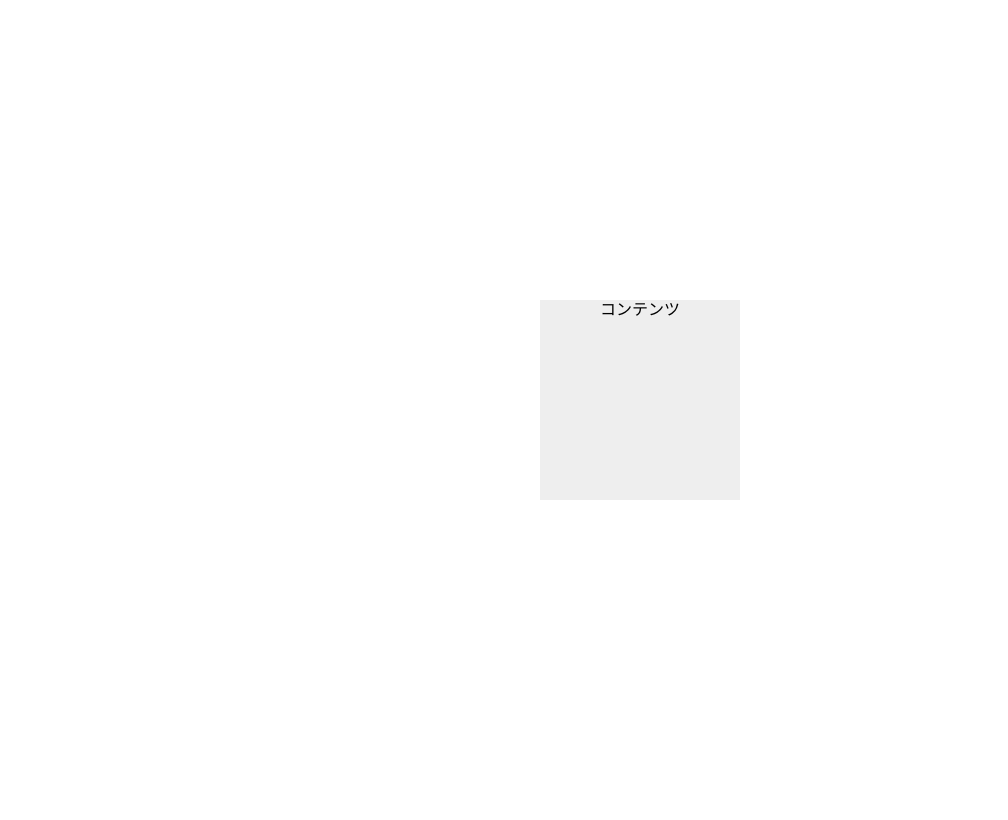
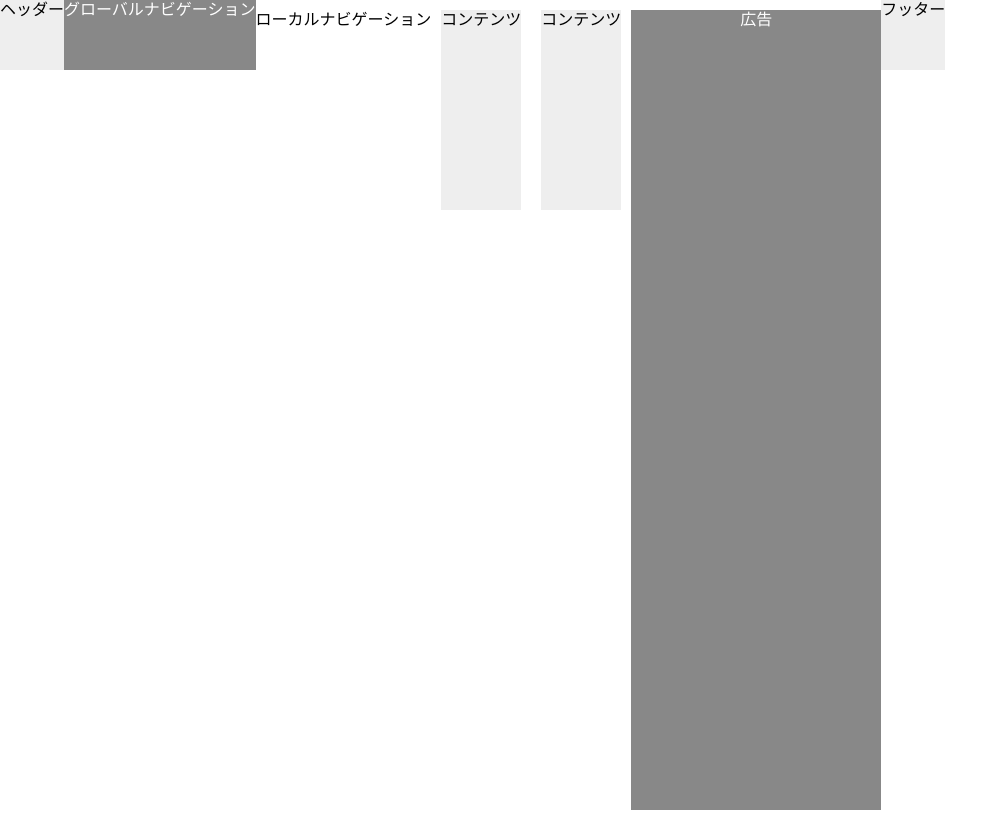
Before and after one commit to masa2205/web_layout_practice, a plain HTML site: page index.html in a window 1280 px wide. Shown: the whole page, without its empty margins (0-1008 px from the left). Drawn offline with Linux system fonts and the light colour scheme.

Commit message:
ニュース系情報サイト

```diff
--- a/index.html
+++ b/index.html
@@ -8,10 +8,30 @@
     <title>web_layout_practice</title>
 </head>
 <body>
+    <header class="header">
+        <p>ヘッダー</p>
+    </header>
+    <div class="glovalNavigation">
+        <p>グローバルナビゲーション</p>
+    </div>
     <main>
-        <div class="content">
-            <p>コンテンツ</p>
+        <div class="localNavigation">
+            <p>ローカルナビゲーション</p>
+        </div>
+        <div class="content-area">
+            <div class="content">
+                <p>コンテンツ</p>
+            </div>
+            <div class="content">
+                <p>コンテンツ</p>
+            </div>
+        </div>
+        <div class="ad">
+            <p>広告</p>
         </div>
     </main>
+    <footer class="footer">
+        <p>フッター</p>
+    </footer>
 </body>
 </html>
--- a/style.css
+++ b/style.css
@@ -56,19 +56,52 @@ div#test {
 .cf:after {clear: both;}
 .cf {*zoom: 1;}
 
+body {
+    display: flex;
+    flex-direction: colum;
+}
+
+.header {
+    height: 70px;
+    text-align: center;
+    background-color: #eee;
+}
+
+.glovalNavigation {
+    height: 70px;
+    text-align: center;
+    background-color: #888;
+    color: #fff;
+}
+
 main {
     display: flex;
-    flex-direction: column;
-    justify-content: center;
-    align-items: center;
-    position: absolute;
-    height: 100%;
-    width: 100%;
+    min-height: 100vh;
+    margin: 10px 0 10px 0;
 }
 
-.content {
+.content-area{
+    display: flex;
+    flex-wrap: wrap;
+}
+
+.content{
+    flex: 1;
+    height: 200px;
     background-color: #eee;
-    width: 200px;
-    height: 200px;
     text-align: center;
+    margin: 0 10px 0 10px;
 }
+
+.ad{
+    text-align: center;
+    background-color: #888;
+    color: #fff;
+    width: 250px;
+}
+
+.footer{
+    height: 70px;
+    text-align: center;
+    background-color: #eee;
+}
```
